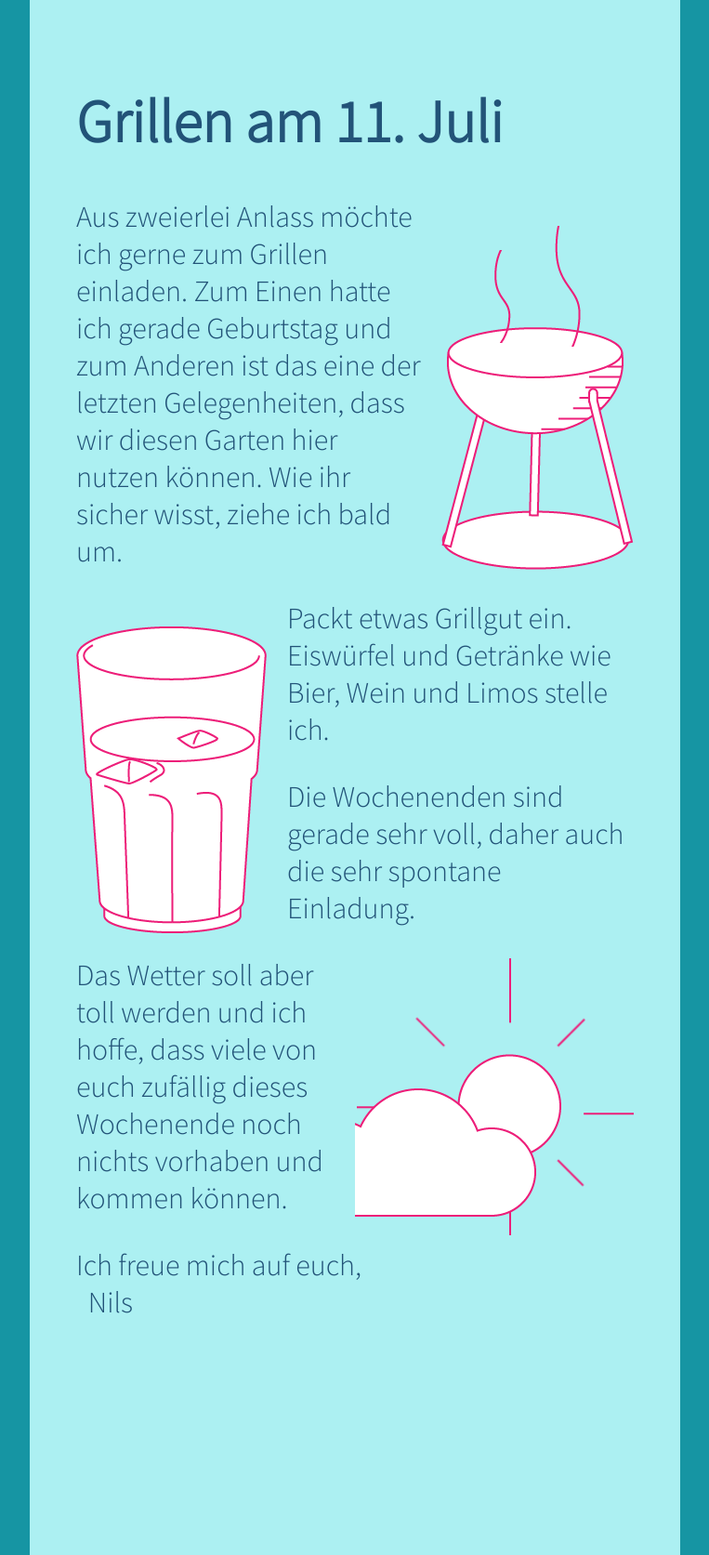
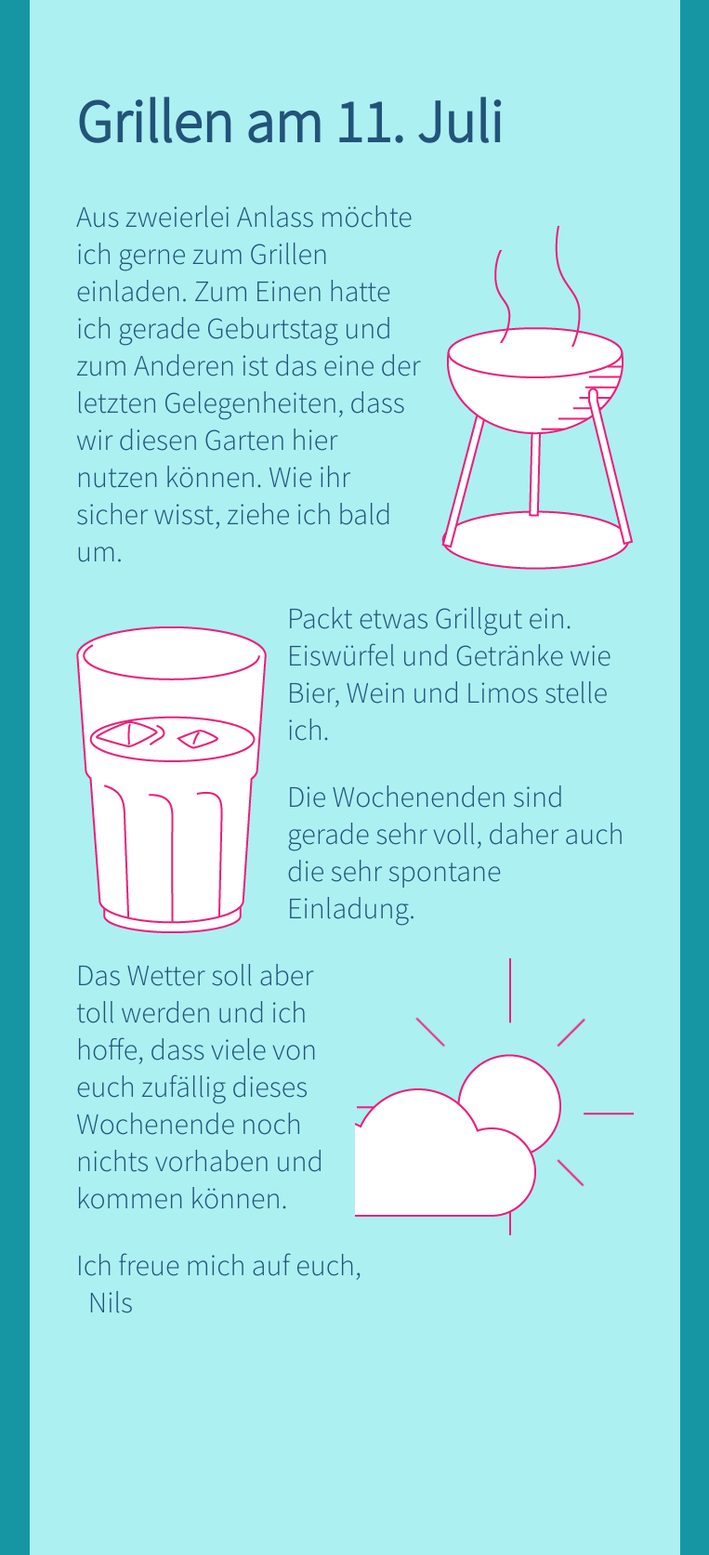
Before and after one commit to NilsEckelt/gh-pages, a Jekyll site: the page grillen15.html, which Jekyll copies as it is, in a window 1280 px wide. Shown: the whole page at 93% size, without its empty margins (258-1021 px from the left). Built offline with Jekyll 4.4.1, drawn with Linux system fonts in a browser that asks for light colours.

Commit message:
icecubes fixed

```diff
--- a/grillen15.html
+++ b/grillen15.html
@@ -61,7 +61,7 @@
   0% {top: 135px; left: 20px;}
   20% {top: 133px; left: 18px;}
   40% {top: 130px; left: 21px;}
-  60% {top: 168px; left: 17px;}
+  60% {top: 128px; left: 17px;}
   80% {top: 130px; left: 19px;}
   100% {top: 135px; left: 20px;}
 }
@@ -71,7 +71,7 @@
   15% {top: 136px; left: 18px;}
   45% {top: 133px; left: 17px;}
   65% {top: 132px; left: 19px;}
-  78% {top: 168px; left: 21px;}
+  78% {top: 128px; left: 21px;}
   100% {top: 130px; left: 20px;}
 }
 @-moz-keyframes icecube2 {
@@ -79,7 +79,7 @@
   15% {top: 136px; left: 18px;}
   45% {top: 133px; left: 17px;}
   65% {top: 132px; left: 19px;}
-  78% {top: 168px; left: 21px;}
+  78% {top: 128px; left: 21px;}
   100% {top: 130px; left: 20px;}
 }
 @-o-keyframes icecube2 {
@@ -87,7 +87,7 @@
   15% {top: 136px; left: 18px;}
   45% {top: 133px; left: 17px;}
   65% {top: 132px; left: 19px;}
-  78% {top: 168px; left: 21px;}
+  78% {top: 128px; left: 21px;}
   100% {top: 130px; left: 20px;}
 }
 @keyframes icecube2 {
@@ -95,7 +95,7 @@
   15% {top: 136px; left: 18px;}
   45% {top: 133px; left: 17px;}
   65% {top: 132px; left: 19px;}
-  78% {top: 168px; left: 21px;}
+  78% {top: 128px; left: 21px;}
   100% {top: 130px; left: 20px;}
 }
 
```
